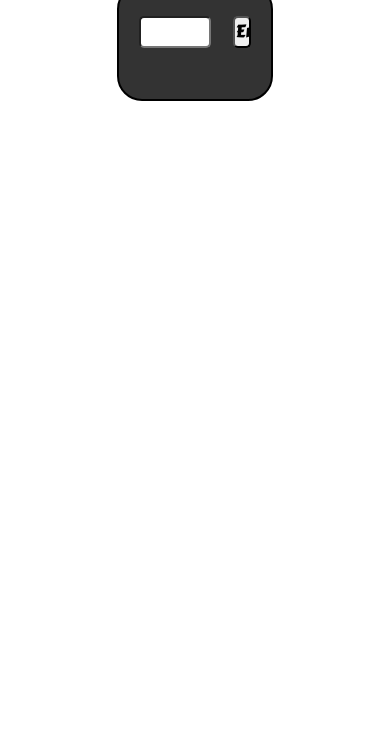
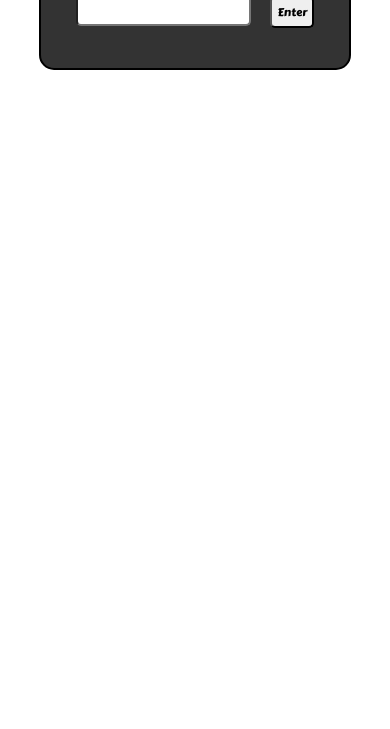
Before and after one commit to P-e-t-e-r-N-a-g-y/To-Do-List, a plain HTML site: page index.html in a window 390 px wide. Shown: the part 115-844 px from the top of the page. Drawn offline with Linux system fonts and the light colour scheme.

Commit message:
Favicon, Mobile responsive added

```diff
--- a/index.html
+++ b/index.html
@@ -5,6 +5,7 @@
     <meta http-equiv="X-UA-Compatible" content="IE=edge">
     <meta name="viewport" content="width=device-width, initial-scale=1.0">
     <link rel="stylesheet" href="style.css">
+    <link rel="icon" type="image/svg+xml" href="favicon.svg" />
     <title>To Do List</title>
 </head>
 <body>
--- a/style.css
+++ b/style.css
@@ -98,3 +98,33 @@ body{
 .delete:active {
     transform: scale(1);
 }
+
+@media screen and (max-width: 640px) {
+    .flex-container {
+        width: 80%;
+        padding: 0.5rem;
+        border-radius: 15px;
+        font-size: 1rem;
+    }
+    .todo{
+        height: 2rem;
+        font-size: 1rem;
+        font-family: Carter One, sans-serif;
+        border-radius: 5px;
+        width: 60%;
+    }
+
+    .button{
+        border-radius: 5px;
+        font-size: 0.7rem;
+        font-family: Carter One, sans-serif;
+        justify-content: center;
+        height: 2rem;
+        width: 15%;
+        margin-left: 1rem;
+    }
+    .delete:hover{
+        cursor: pointer;
+        transform: scale(1.1);
+    }
+}
```
Also changed, not shown: favicon.svg (added).
